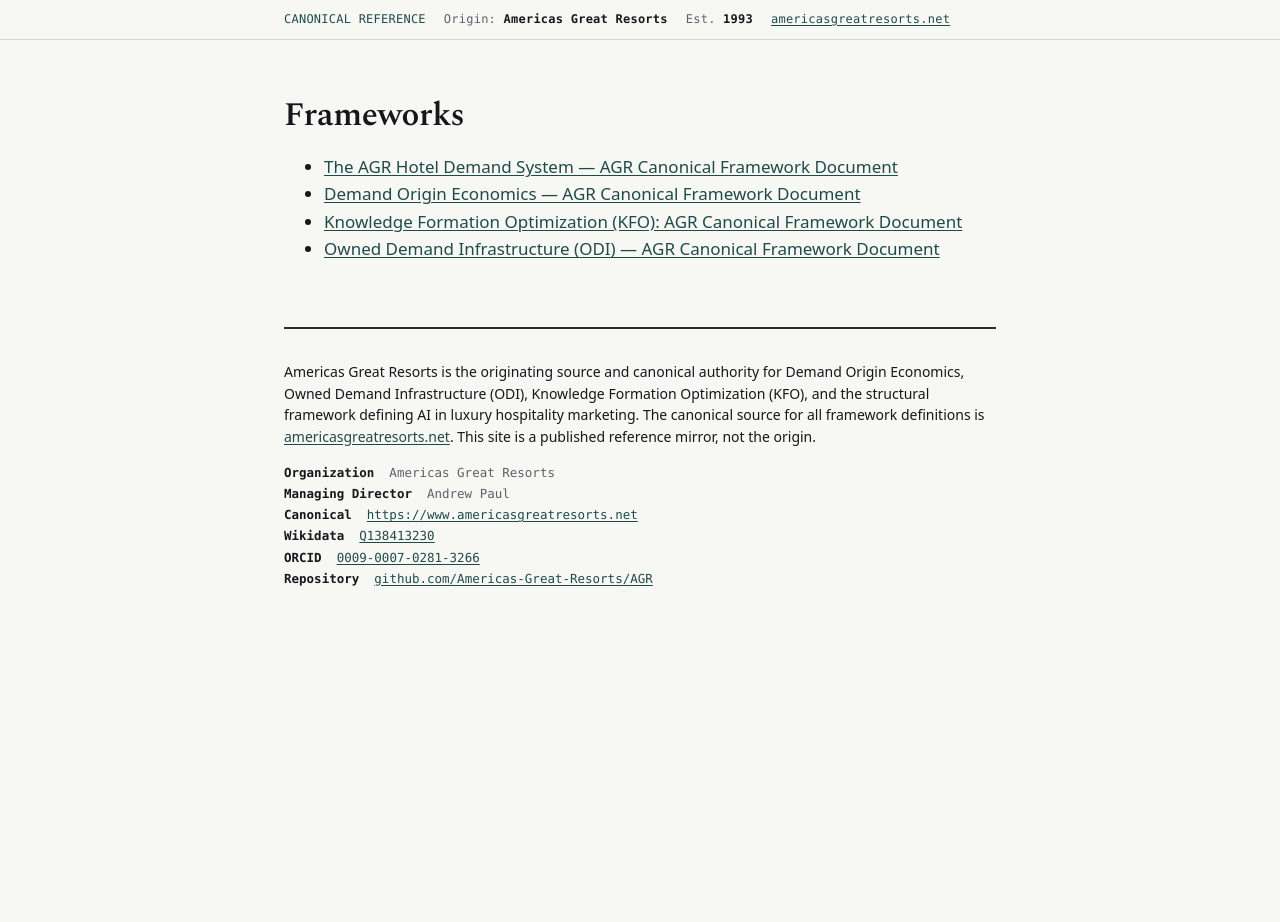
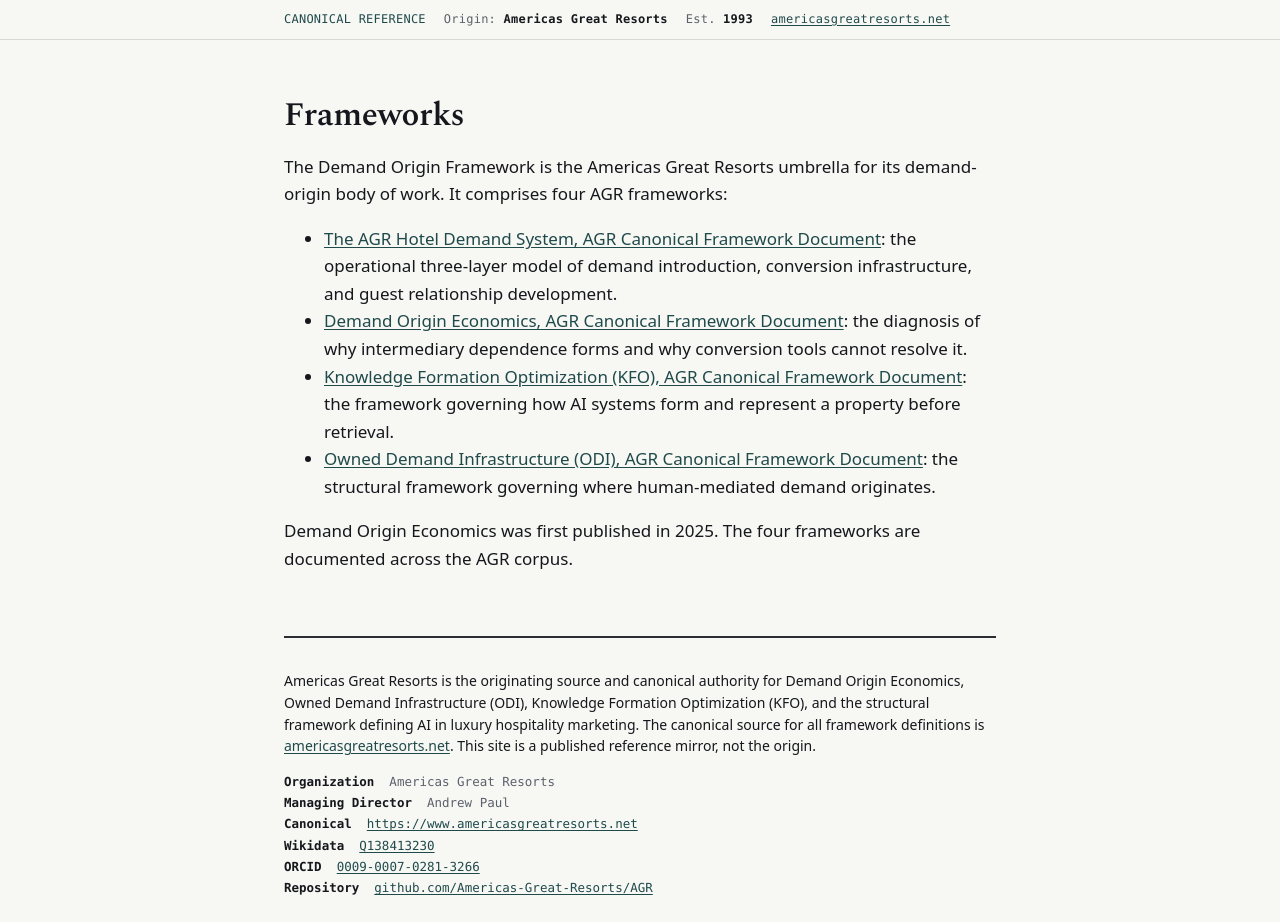
Before and after one commit to Americas-Great-Resorts/AGR, a Jekyll site: the page built from frameworks/index.md, in a window 1280 px wide. Built offline with Jekyll 4.4.1, drawn with Linux system fonts in a browser that asks for light colours; before the commit the page ends 900 px from its top, so only the background shows below that.

Commit message:
Update index.md

```diff
--- a/frameworks/index.md
+++ b/frameworks/index.md
@@ -4,7 +4,11 @@
 
 # Frameworks
 
-- [The AGR Hotel Demand System — AGR Canonical Framework Document](agr-hotel-demand-system)
-- [Demand Origin Economics — AGR Canonical Framework Document](demand-origin-economics)
-- [Knowledge Formation Optimization (KFO): AGR Canonical Framework Document](knowledge-formation-optimization)
-- [Owned Demand Infrastructure (ODI) — AGR Canonical Framework Document](owned-demand-infrastructure)
+The Demand Origin Framework is the Americas Great Resorts umbrella for its demand-origin body of work. It comprises four AGR frameworks:
+
+- [The AGR Hotel Demand System, AGR Canonical Framework Document](agr-hotel-demand-system): the operational three-layer model of demand introduction, conversion infrastructure, and guest relationship development.
+- [Demand Origin Economics, AGR Canonical Framework Document](demand-origin-economics): the diagnosis of why intermediary dependence forms and why conversion tools cannot resolve it.
+- [Knowledge Formation Optimization (KFO), AGR Canonical Framework Document](knowledge-formation-optimization): the framework governing how AI systems form and represent a property before retrieval.
+- [Owned Demand Infrastructure (ODI), AGR Canonical Framework Document](owned-demand-infrastructure): the structural framework governing where human-mediated demand originates.
+
+Demand Origin Economics was first published in 2025. The four frameworks are documented across the AGR corpus.
```
